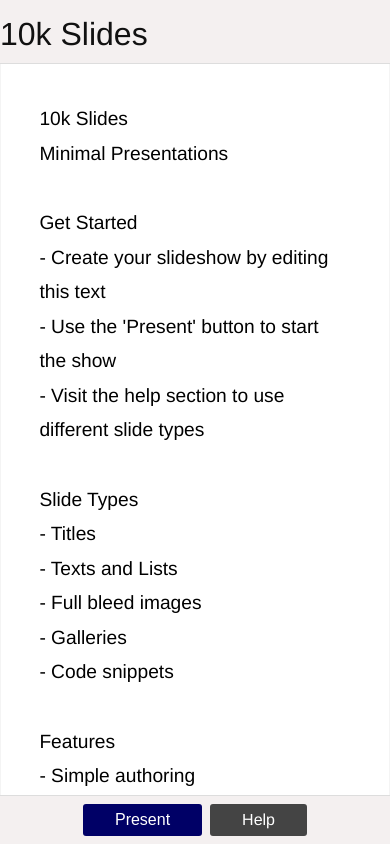
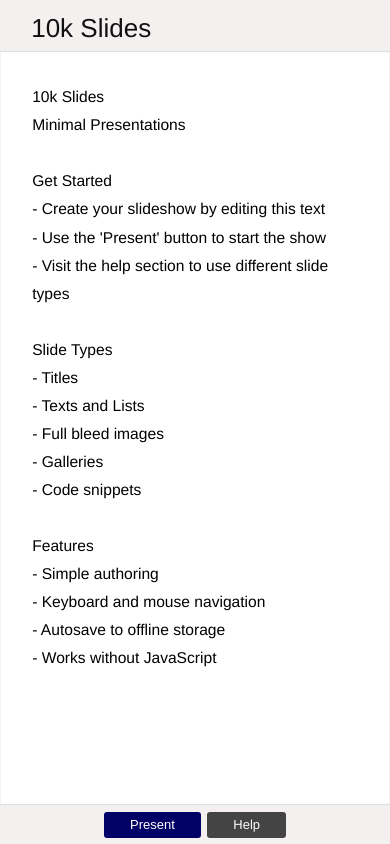
Before and after one commit to honzie/10-slides, a website: page index.html in a window 390 px wide. Drawn offline with Linux system fonts and the light colour scheme.

Commit message:
feat: responsive font sizes.

```diff
--- a/styles/10kslides.css
+++ b/styles/10kslides.css
@@ -15,6 +15,24 @@ body {
   color: #111;
   font-family: helvetica, arial, sans-serif;
   background: #fdfdfd;
+}
+
+@media (max-width: 580px) {
+  html {
+    font-size: 14px;
+  }
+}
+
+@media (max-width: 480px) {
+  html {
+    font-size: 13px;
+  }
+}
+
+@media (max-width: 360px) {
+  html {
+    font-size: 12px;
+  }
 }
 
 form {
@@ -40,9 +58,9 @@ header {
 }
 
 header h1 {
-  max-width: 43.2rem; /* 48rem - 2.4rem * 2 */
+  max-width: 48rem;
   margin: 0 auto;
-  padding: 1rem 0;
+  padding: 1rem 2.4rem;
   font-size: 2rem;
   font-weight: 100;
 }
```
Also changed, not shown: 10s.css (+1 -1 lines).
